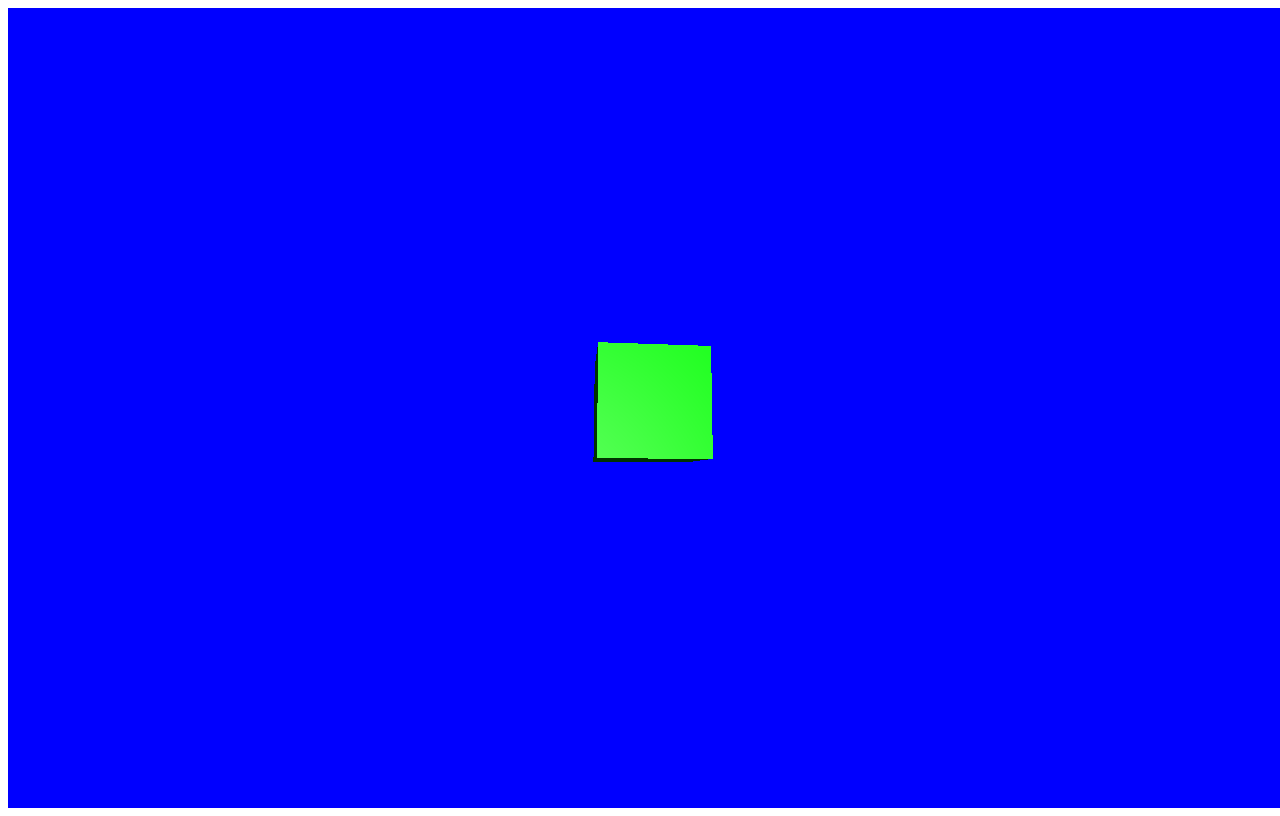
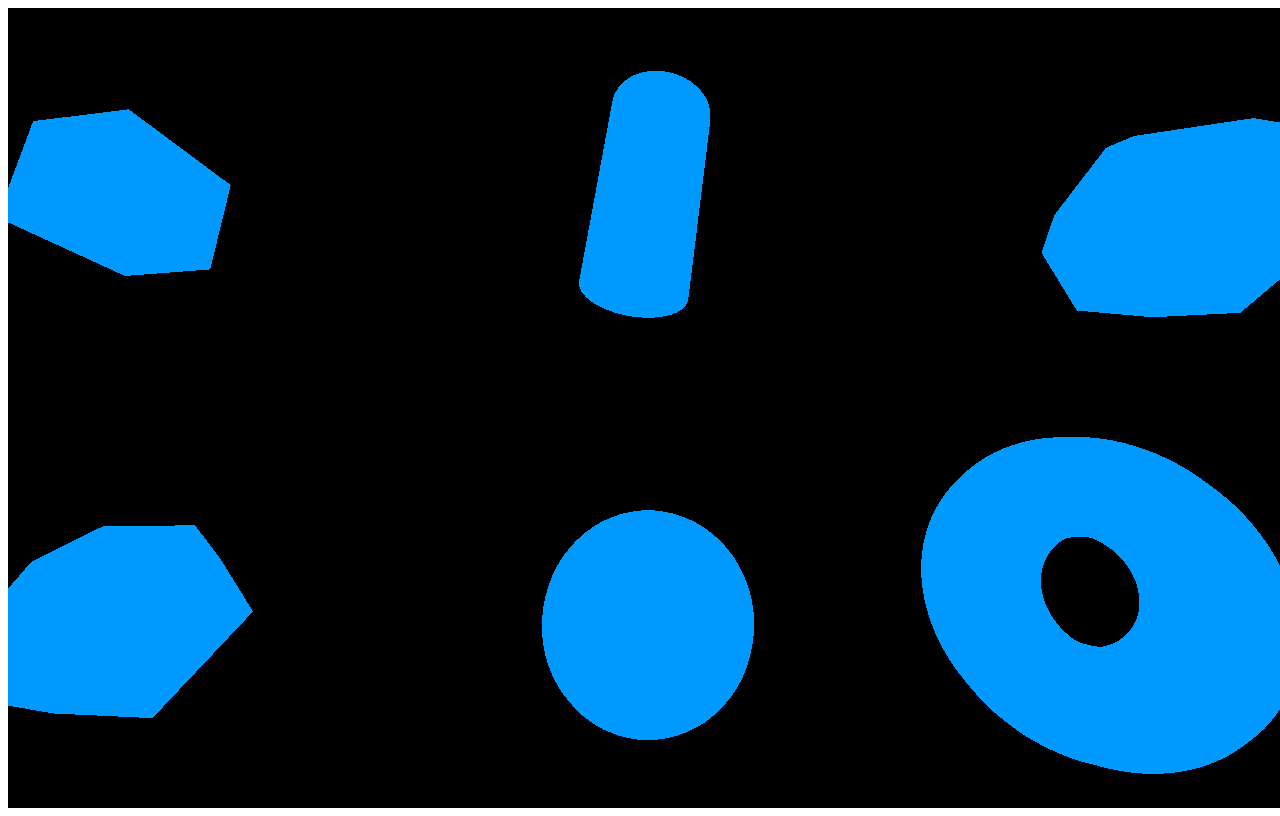
Before and after one commit to DiwsgenLop/Animacion-por-Computadora, a website: page p02/index.html in a window 1280 px wide. Drawn offline with nearby package versions, Linux system fonts and the light colour scheme.

Commit message:
Vista con todas las figuras desde main e index

```diff
--- a/p02/index.html
+++ b/p02/index.html
@@ -7,63 +7,6 @@
 </head>
 <body>
     <script src="./node_modules/three/build/three.min.js"></script>
-        <script>
-        // Se crea el objeto de la escena
-        var scene = new THREE.Scene();
-
-        // Se crea la cámara de tipo perspectiva, la cual recibe los siguientes parámetros:
-        /*
-                fov — Camera frustum vertical field of view.
-                aspect — Camera frustum aspect ratio.
-                near — Camera frustum near plane.
-                far — Camera frustum far plane.
-        */
-        var camera = new THREE.PerspectiveCamera( 75, window.innerWidth/window.innerHeight, 0.1, 500 );
-
-        // Se crea el objeto de renderizado
-        var renderer = new THREE.WebGLRenderer();
-        // Se configura el tamaño del render
-        renderer.setSize( window.innerWidth, window.innerHeight );
-        // Se configura el color de fondo
-        renderer.setClearColor( 0x0000ff, 1 );
-        // Se agrega el objeto renderer al contenedor como un elemento DOM hijo
-        document.body.appendChild( renderer.domElement );
-
-        // Se crea una luz direccional para mostrar el objeto
-        var light = new THREE.DirectionalLight( 0xffffff, 1.5);
-        light.position.set(0, 0, 1);
-        scene.add( light );
-
-        // Se crea el objeto de la geometría correspondiente a un cubo de lado 1
-        var geometry = new THREE.BoxGeometry(1.0, 1.0, 1.0); // ó //new THREE.BoxGeometry(1.0);
-
-        // Se crea el objeto del manterial (color verde)
-        var material = new THREE.MeshPhongMaterial( { color: 0x00ff00 } );
-        /*var material = new THREE.MeshPhongMaterial( {
-                color: 0x156289,
-                emissive: 0x072534,
-                side: THREE.DoubleSide,
-                flatShading: true
-            } );*/
-
-        // Se crea el objeto para la malla con la geometría y el material correspondiente
-        var cube = new THREE.Mesh( geometry, material );
-        // Se agrega la malla a la escena
-        scene.add( cube );
-
-        // Se establece la posición de la cámara
-        camera.position.z = 5;
-
-        animate();
-
-        function animate () {
-            requestAnimationFrame( animate );
-
-            cube.rotation.x += 0.01;
-            cube.rotation.y += 0.01;
-
-            renderer.render(scene, camera);
-        }
-        </script>
-    </body>
+    <script src="./main.js"></script>
+</body>
 </html>
--- /dev/null
+++ b/p02/main.js
@@ -0,0 +1,96 @@
+//Se crea el objeto de la escena
+const scene = new THREE.Scene();
+//Camara de tipo perspectiva (fov, aspect, near, far)
+const camera = new THREE.PerspectiveCamera( 75, window.innerWidth / window.innerHeight, 0.1, 1000 );
+
+//Se crea el objeto de renderizado
+const renderer = new THREE.WebGLRenderer();
+//Se agrega el objeto de renderizado al DOM
+renderer.setSize( window.innerWidth, window.innerHeight );
+// Se configura el color de fondo
+renderer.setClearColor( 0x000000, 1 );
+
+//Se agrega el objeto de renderizado al DOM
+document.body.appendChild( renderer.domElement );
+
+// Se crea una luz direccional para mostrar el objeto
+var light = new THREE.DirectionalLight( 0xffffff, 1.5); //Color e intensidad
+light.position.set(0, -4, 0);
+//scene.add( light );
+
+//Creando los objetos
+//Tamaño del cubo
+const geometry = new THREE.BoxGeometry(2, 2, 2);
+//Es el tamaño con dimensiones en radio inferior, radio superior, altura y numero de segmentos
+const geometry2 = new THREE.CylinderGeometry( 1, 1, 4, 32);
+//Dodecahedron
+const geometry3 = new THREE.DodecahedronGeometry( 2, 0 ); //Radio y detalle
+//Icosahedron
+const geometry4 = new THREE.IcosahedronGeometry( 2, 0 ); //Radio y detalle
+//Esfera
+const geometry5 = new THREE.SphereGeometry( 2, 32, 32 ); //Radio, segmentos horizontales y verticales
+//Toroide
+const geometry6 = new THREE.TorusGeometry( 2, 1, 16, 100 ); //Radio, radio del tubo, segmentos radiales y tubulares
+
+//Material (color)
+const material = new THREE.MeshBasicMaterial( { color: 0x0099ff } );
+
+//Creacion de objetos
+const cube = new THREE.Mesh( geometry, material );
+const cylinder = new THREE.Mesh( geometry2, material );
+const dodecahedron = new THREE.Mesh( geometry3, material );
+const icosahedron = new THREE.Mesh( geometry4, material );
+const sphere = new THREE.Mesh( geometry5, material );
+const torus = new THREE.Mesh( geometry6, material );
+
+//Coordenadas de elementos
+//Cubo
+cube.position.set(-10, 4, 0);
+//Cilindro
+cylinder.position.set(0, 4, 0);
+//Dodecahedron
+dodecahedron.position.set(10, 3.5, 0);
+//Icosahedron
+icosahedron.position.set(-10, -4, 0);
+//Esfera
+sphere.position.set(0, -4, 0);
+//Toroide
+torus.position.set(8.5, -3.5, 0);
+
+//Añadiendo elementos
+scene.add( light, cube, cylinder, dodecahedron, icosahedron, sphere, torus);
+
+//Creacion de coordenadas
+const coordx = 0;
+const coordy = 0;
+const coordz = 10;
+//Se posiciona la camara
+camera.position.set(coordx, coordy, coordz);
+
+//Se crea la funcion de animacion
+function animate() {
+	requestAnimationFrame( animate );
+    //Cubo
+	cube.rotation.x += 0.02;
+	cube.rotation.y += 0.01;
+    //Cilindro
+    cylinder.rotation.x += 0.02;
+    cylinder.rotation.z += 0.01;
+    //Dodecahedron
+    dodecahedron.rotation.x += 0.02;
+    dodecahedron.rotation.y += 0.01;
+    //Icosahedron
+    icosahedron.rotation.x += 0.02;
+    icosahedron.rotation.y += 0.01;
+    //Esfera
+    sphere.rotation.x += 0.02;
+    sphere.rotation.y += 0.01;
+    //Toroide
+    torus.rotation.x += 0.02;
+    torus.rotation.y += 0.01;
+
+    //Se renderiza la escena con la camara
+	renderer.render( scene, camera );
+}
+//Se llama a la funcion de animacion
+animate();
```
